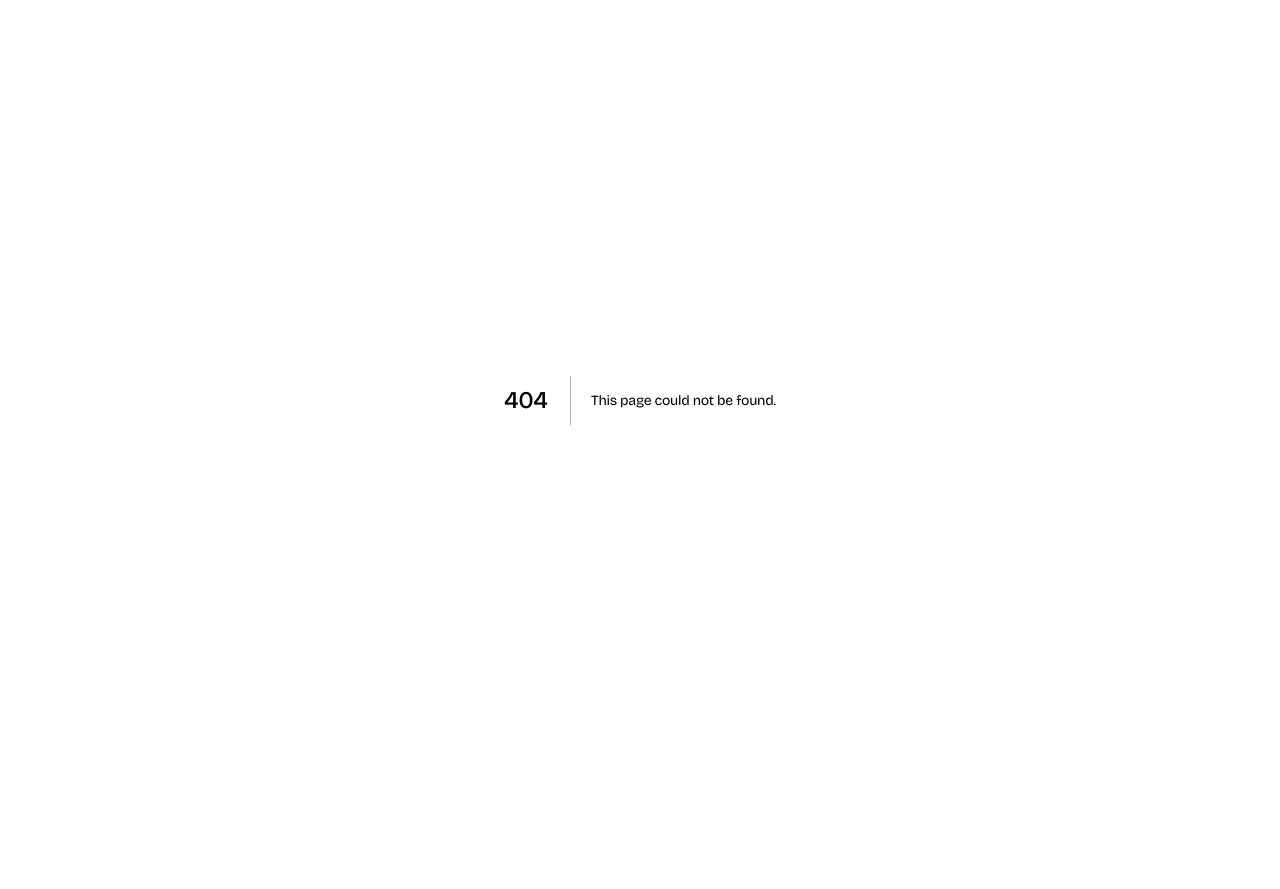
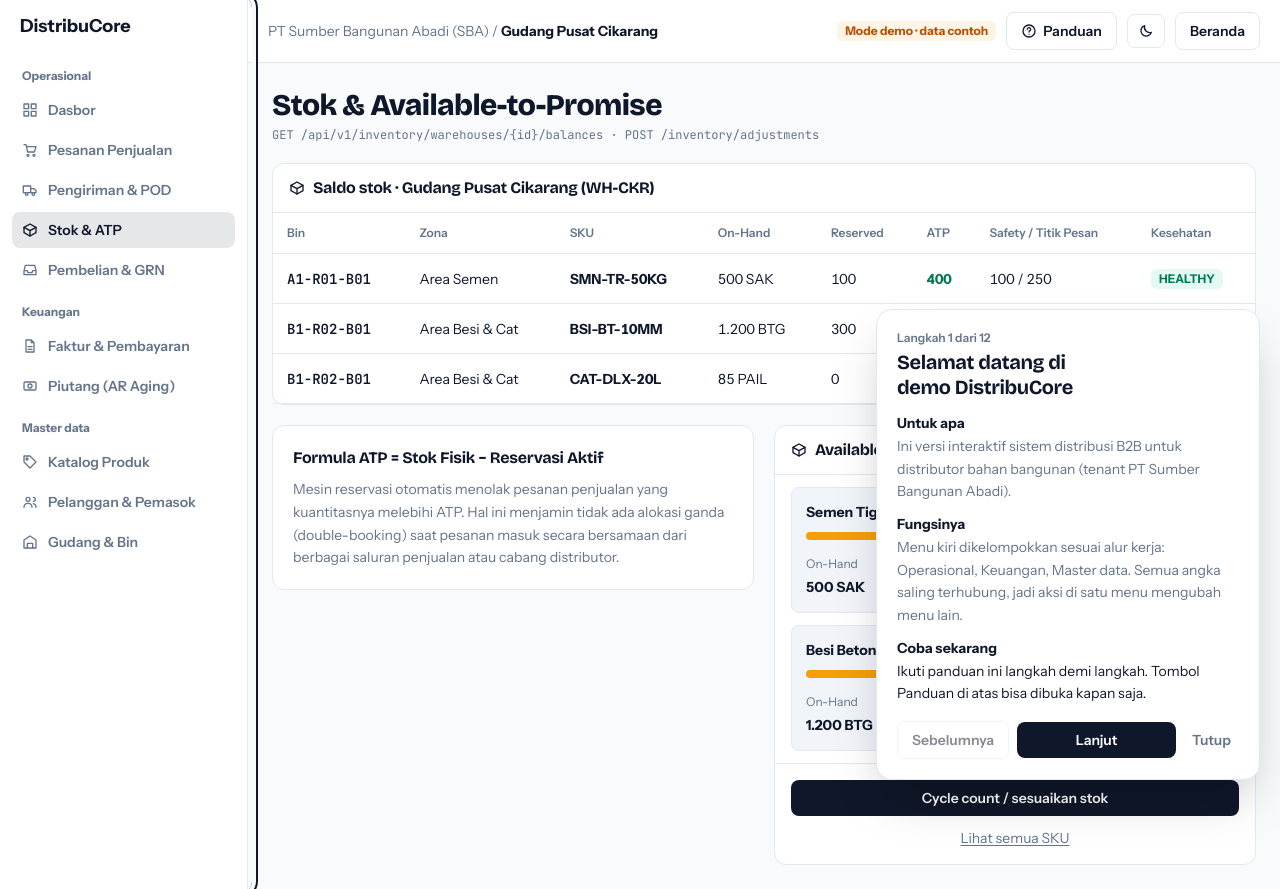
Before and after one commit to afrizadwi21/DistribuCore, a Next.js app in the folder apps/web/: page /demo/inventory in a window 1280 px wide. Before the commit this address had no page. Before the commit the page ends 800 px from the top, so only its background shows below. Built offline with nearby package versions, Linux system fonts and the light colour scheme.

Commit message:
feat(demo): add multi-bin inventory and ATP ledger page

```diff
--- /dev/null
+++ b/apps/web/src/app/demo/inventory/page.tsx
@@ -0,0 +1,52 @@
+"use client";
+
+import { AtpWidget } from "@/components/demo/AtpWidget";
+import { useDemo } from "@/components/demo/DemoContext";
+import { atp, health, nf } from "@/components/demo/calc";
+import { BINS } from "@/components/demo/data";
+import { DIcon } from "@/components/demo/icons";
+import { Card, HealthBadge, Panel, TD, TH } from "@/components/demo/ui";
+
+export default function InventoryPage() {
+  const { skus } = useDemo();
+
+  return (
+    <div className="grid gap-5">
+      <Panel title="Saldo stok · Gudang Pusat Cikarang (WH-CKR)" icon={<DIcon name="box" />}>
+        <div className="overflow-x-auto">
+          <table className="w-full border-collapse">
+            <thead>
+              <tr>{["Bin", "Zona", "SKU", "On-Hand", "Reserved", "ATP", "Safety / Titik Pesan", "Kesehatan"].map((h) => <th key={h} className={TH}>{h}</th>)}</tr>
+            </thead>
+            <tbody>
+              {skus.map((s) => {
+                const h = health(s);
+                return (
+                  <tr key={s.code}>
+                    <td className={`${TD} font-mono font-semibold`}>{s.bin}</td>
+                    <td className={TD}>{BINS[s.bin] || "-"}</td>
+                    <td className={`${TD} font-bold`}>{s.code}</td>
+                    <td className={TD}>{nf(s.onHand)} {s.uom}</td>
+                    <td className={TD}>{nf(s.reserved)}</td>
+                    <td className={`${TD} font-bold text-emerald-700 dark:text-emerald-400`}>{nf(atp(s))}</td>
+                    <td className={TD}>{s.safety} / {s.reorder}</td>
+                    <td className={TD}><HealthBadge h={h} /></td>
+                  </tr>
+                );
+              })}
+            </tbody>
+          </table>
+        </div>
+      </Panel>
+      <div className="grid items-start gap-5 lg:grid-cols-2">
+        <Card className="p-5">
+          <h3 className="font-bold">Formula ATP = Stok Fisik − Reservasi Aktif</h3>
+          <p className="mt-2 text-sm leading-relaxed text-[var(--mu)]">
+            Mesin reservasi otomatis menolak pesanan penjualan yang kuantitasnya melebihi ATP. Hal ini menjamin tidak ada alokasi ganda (double-booking) saat pesanan masuk secara bersamaan dari berbagai saluran penjualan atau cabang distributor.
+          </p>
+        </Card>
+        <AtpWidget />
+      </div>
+    </div>
+  );
+}
```
